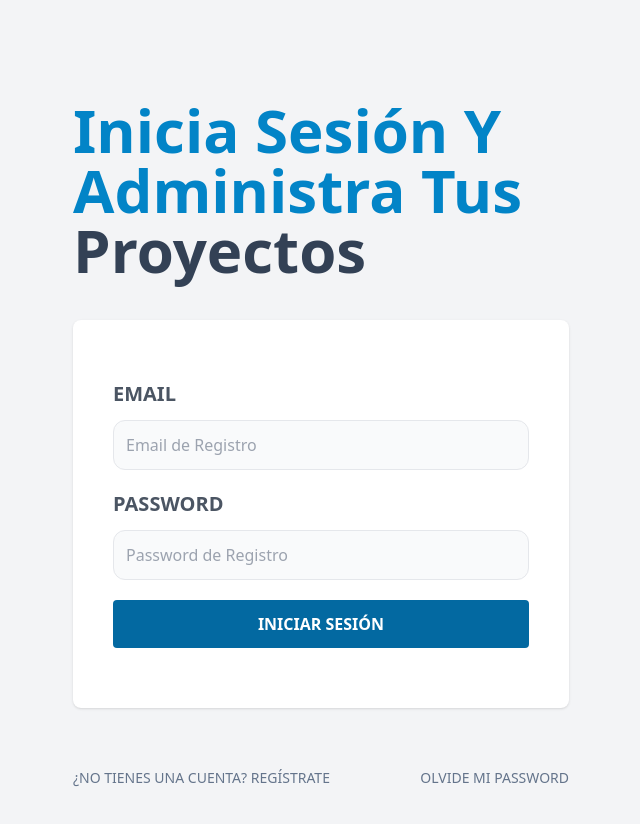
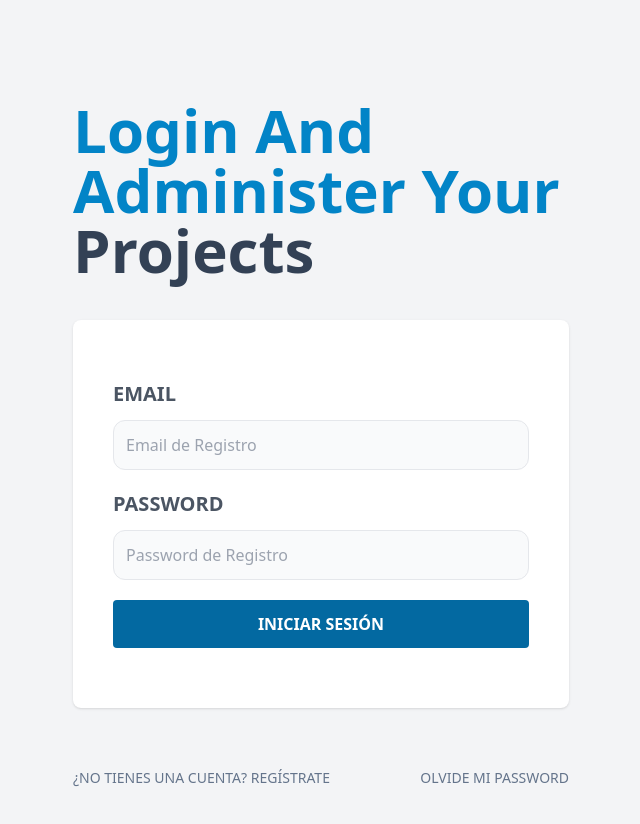
Before and after one commit to CrisIntriago/projectpro-frontend, a React (Vite) app: page / in a window 1280 px wide. Shown: the top 824 px of the page, without its empty margins (319-959 px from the left). Built offline with nearby package versions, Linux system fonts and the light colour scheme; no server answers.

Commit message:
Should be ready

```diff
--- a/src/components/Header.jsx
+++ b/src/components/Header.jsx
@@ -19,7 +19,7 @@ const Header = () => {
     <header className="px-4 py-5 bg-white border-b">
         <div className="md:flex md:justify-between">
             <h2 className="text-4xl text-sky-600 font-black text-center mb-5 md:mb-0">
-                UpTask
+                ProProject
             </h2>
 
             <div className='flex flex-col md:flex-row items-center gap-4'>
@@ -27,17 +27,17 @@ const Header = () => {
                     type="button"
                     className='font-bold uppercase'
                     onClick={handleBuscador}
-                >Buscar Proyecto</button>
+                >Search Project</button>
                 <Link
                     to="/proyectos"
                     className='font-bold uppercase'
-                >Proyectos</Link>
+                >Project</Link>
 
                 <button
                     type="button"
                     className='text-white text-sm bg-sky-600 p-3 rounded-md uppercase font-bold'
                     onClick={handleCerrarSesion}
-                >Cerrar Sesión</button>
+                >Log Out</button>
 
                 <Busqueda />
             </div>
--- a/src/paginas/Login.jsx
+++ b/src/paginas/Login.jsx
@@ -45,8 +45,8 @@ const Login = () => {
 
   return (
     <>
-        <h1 className="text-sky-600 font-black text-6xl capitalize">Inicia sesión y administra tus {''}
-            <span className="text-slate-700">proyectos</span>
+        <h1 className="text-sky-600 font-black text-6xl capitalize">Login and Administer your {''}
+            <span className="text-slate-700">Projects</span>
         </h1>
 
         {msg && <Alerta alerta={alerta } />}
```
